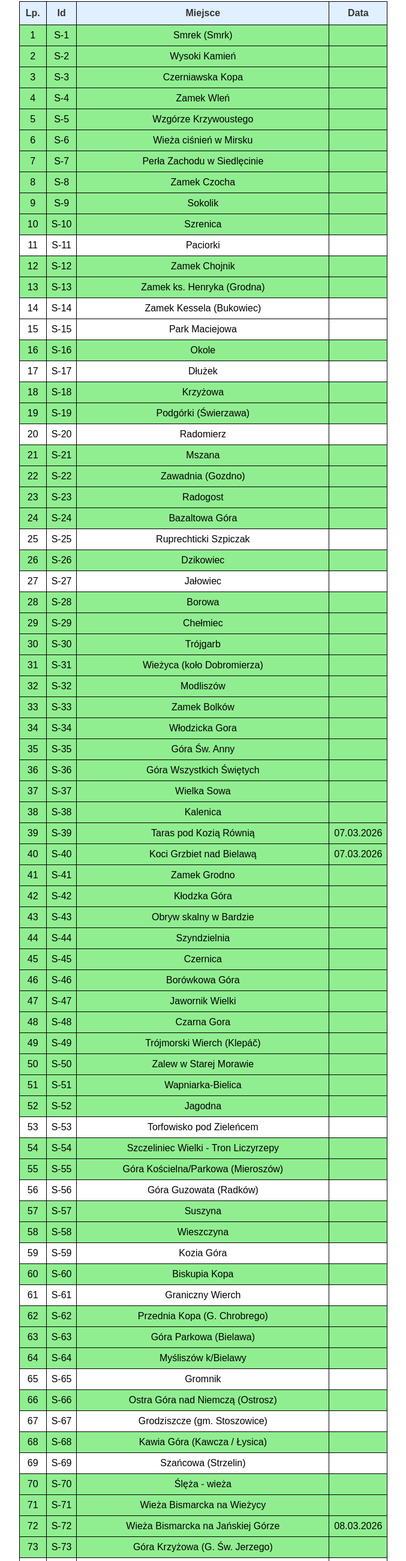
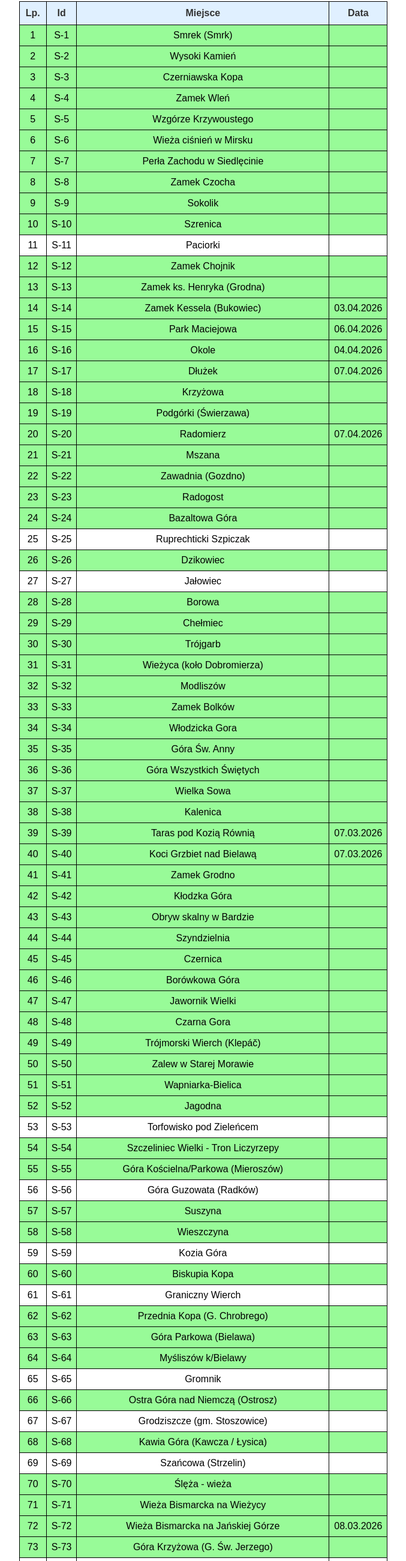
Before and after one commit to Dawid108/ksiazeczki, a plain HTML site: page wiezewidokowegoripogorzysudety.html in a window 1280 px wide. Shown: the part 78-2680 px from the top of the page at 60% size, without its empty margins (301-978 px from the left). Drawn offline with Linux system fonts and the light colour scheme.

Commit message:
Update wiezewidokowegoripogorzysudety.html

```diff
--- a/wiezewidokowegoripogorzysudety.html
+++ b/wiezewidokowegoripogorzysudety.html
@@ -14,131 +14,131 @@
     <div class="table-wrapper">
         <table border="1">
             <tr><th>Lp.</th><th>Id</th><th>Miejsce</th><th>Data</th></tr>
-            <tr style="background-color: #90ee90;"><td></td><td>S-1</td><td>Smrek (Smrk)</td><td></td></tr>
-            <tr style="background-color: #90ee90;"><td></td><td>S-2</td><td>Wysoki Kamień</td><td></td></tr>
-            <tr style="background-color: #90ee90;"><td></td><td>S-3</td><td>Czerniawska Kopa</td><td></td></tr>
-            <tr style="background-color: #90ee90;"><td></td><td>S-4</td><td>Zamek Wleń</td><td></td></tr>
-            <tr style="background-color: #90ee90;"><td></td><td>S-5</td><td>Wzgórze Krzywoustego</td><td></td></tr>
-            <tr style="background-color: #90ee90;"><td></td><td>S-6</td><td>Wieża ciśnień w Mirsku</td><td></td></tr>
-            <tr style="background-color: #90ee90;"><td></td><td>S-7</td><td>Perła Zachodu w Siedlęcinie</td><td></td></tr>
-            <tr style="background-color: #90ee90;"><td></td><td>S-8</td><td>Zamek Czocha</td><td></td></tr>
-            <tr style="background-color: #90ee90;"><td></td><td>S-9</td><td>Sokolik</td><td></td></tr>
-            <tr style="background-color: #90ee90;"><td></td><td>S-10</td><td>Szrenica</td><td></td></tr>
+            <tr style="background-color: palegreen"><td></td><td>S-1</td><td>Smrek (Smrk)</td><td></td></tr>
+            <tr style="background-color: palegreen"><td></td><td>S-2</td><td>Wysoki Kamień</td><td></td></tr>
+            <tr style="background-color: palegreen"><td></td><td>S-3</td><td>Czerniawska Kopa</td><td></td></tr>
+            <tr style="background-color: palegreen"><td></td><td>S-4</td><td>Zamek Wleń</td><td></td></tr>
+            <tr style="background-color: palegreen"><td></td><td>S-5</td><td>Wzgórze Krzywoustego</td><td></td></tr>
+            <tr style="background-color: palegreen"><td></td><td>S-6</td><td>Wieża ciśnień w Mirsku</td><td></td></tr>
+            <tr style="background-color: palegreen"><td></td><td>S-7</td><td>Perła Zachodu w Siedlęcinie</td><td></td></tr>
+            <tr style="background-color: palegreen"><td></td><td>S-8</td><td>Zamek Czocha</td><td></td></tr>
+            <tr style="background-color: palegreen"><td></td><td>S-9</td><td>Sokolik</td><td></td></tr>
+            <tr style="background-color: palegreen"><td></td><td>S-10</td><td>Szrenica</td><td></td></tr>
             <tr><td></td><td>S-11</td><td>Paciorki</td><td></td></tr>
-            <tr style="background-color: #90ee90;"><td></td><td>S-12</td><td>Zamek Chojnik</td><td></td></tr>
-            <tr style="background-color: #90ee90;"><td></td><td>S-13</td><td>Zamek ks. Henryka (Grodna)</td><td></td></tr>
-            <tr><td></td><td>S-14</td><td>Zamek Kessela (Bukowiec)</td><td></td></tr>
-            <tr><td></td><td>S-15</td><td>Park Maciejowa</td><td></td></tr>
-            <tr style="background-color: #90ee90;"><td></td><td>S-16</td><td>Okole</td><td></td></tr>
-            <tr><td></td><td>S-17</td><td>Dłużek</td><td></td></tr>
-            <tr style="background-color: #90ee90;"><td></td><td>S-18</td><td>Krzyżowa</td><td></td></tr>
-            <tr style="background-color: #90ee90;"><td></td><td>S-19</td><td>Podgórki (Świerzawa)</td><td></td></tr>
-            <tr><td></td><td>S-20</td><td>Radomierz</td><td></td></tr>
-            <tr style="background-color: #90ee90;"><td></td><td>S-21</td><td>Mszana</td><td></td></tr>
-            <tr style="background-color: #90ee90;"><td></td><td>S-22</td><td>Zawadnia (Gozdno)</td><td></td></tr>
-            <tr style="background-color: #90ee90;"><td></td><td>S-23</td><td>Radogost</td><td></td></tr>
-            <tr style="background-color: #90ee90;"><td></td><td>S-24</td><td>Bazaltowa Góra</td><td></td></tr>
+            <tr style="background-color: palegreen"><td></td><td>S-12</td><td>Zamek Chojnik</td><td></td></tr>
+            <tr style="background-color: palegreen"><td></td><td>S-13</td><td>Zamek ks. Henryka (Grodna)</td><td></td></tr>
+            <tr style="background-color: palegreen"><td></td><td>S-14</td><td>Zamek Kessela (Bukowiec)</td><td>03.04.2026</td></tr>
+            <tr style="background-color: palegreen"><td></td><td>S-15</td><td>Park Maciejowa</td><td>06.04.2026</td></tr>
+            <tr style="background-color: palegreen"><td></td><td>S-16</td><td>Okole</td><td>04.04.2026</td></tr>
+            <tr style="background-color: palegreen"><td></td><td>S-17</td><td>Dłużek</td><td>07.04.2026</td></tr>
+            <tr style="background-color: palegreen"><td></td><td>S-18</td><td>Krzyżowa</td><td></td></tr>
+            <tr style="background-color: palegreen"><td></td><td>S-19</td><td>Podgórki (Świerzawa)</td><td></td></tr>
+            <tr style="background-color: palegreen"><td></td><td>S-20</td><td>Radomierz</td><td>07.04.2026</td></tr>
+            <tr style="background-color: palegreen"><td></td><td>S-21</td><td>Mszana</td><td></td></tr>
+            <tr style="background-color: palegreen"><td></td><td>S-22</td><td>Zawadnia (Gozdno)</td><td></td></tr>
+            <tr style="background-color: palegreen"><td></td><td>S-23</td><td>Radogost</td><td></td></tr>
+            <tr style="background-color: palegreen"><td></td><td>S-24</td><td>Bazaltowa Góra</td><td></td></tr>
             <tr><td></td><td>S-25</td><td>Ruprechticki Szpiczak</td><td></td></tr>
-            <tr style="background-color: #90ee90;"><td></td><td>S-26</td><td>Dzikowiec</td><td></td></tr>
+            <tr style="background-color: palegreen"><td></td><td>S-26</td><td>Dzikowiec</td><td></td></tr>
             <tr><td></td><td>S-27</td><td>Jałowiec</td><td></td></tr>
-            <tr style="background-color: #90ee90;"><td></td><td>S-28</td><td>Borowa</td><td></td></tr>
-            <tr style="background-color: #90ee90;"><td></td><td>S-29</td><td>Chełmiec</td><td></td></tr>
-            <tr style="background-color: #90ee90;"><td></td><td>S-30</td><td>Trójgarb</td><td></td></tr>
-            <tr style="background-color: #90ee90;"><td></td><td>S-31</td><td>Wieżyca (koło Dobromierza)</td><td></td></tr>
-            <tr style="background-color: #90ee90;"><td></td><td>S-32</td><td>Modliszów</td><td></td></tr>
-            <tr style="background-color: #90ee90;"><td></td><td>S-33</td><td>Zamek Bolków</td><td></td></tr>
-            <tr style="background-color: #90ee90;"><td></td><td>S-34</td><td>Włodzicka Gora</td><td></td></tr>
-            <tr style="background-color: #90ee90;"><td></td><td>S-35</td><td>Góra Św. Anny</td><td></td></tr>
-            <tr style="background-color: #90ee90;"><td></td><td>S-36</td><td>Góra Wszystkich Świętych</td><td></td></tr>
-            <tr style="background-color: #90ee90;"><td></td><td>S-37</td><td>Wielka Sowa</td><td></td></tr>
-            <tr style="background-color: #90ee90;"><td></td><td>S-38</td><td>Kalenica</td><td></td></tr>
-            <tr style="background-color: #90ee90;"><td></td><td>S-39</td><td>Taras pod Kozią Równią</td><td>07.03.2026</td></tr>
-            <tr style="background-color: #90ee90;"><td></td><td>S-40</td><td>Koci Grzbiet nad Bielawą</td><td>07.03.2026</td></tr>
-            <tr style="background-color: #90ee90;"><td></td><td>S-41</td><td>Zamek Grodno</td><td></td></tr>
-            <tr style="background-color: #90ee90;"><td></td><td>S-42</td><td>Kłodzka Góra</td><td></td></tr>
-            <tr style="background-color: #90ee90;"><td></td><td>S-43</td><td>Obryw skalny w Bardzie</td><td></td></tr>
-            <tr style="background-color: #90ee90;"><td></td><td>S-44</td><td>Szyndzielnia</td><td></td></tr>
-            <tr style="background-color: #90ee90;"><td></td><td>S-45</td><td>Czernica</td><td></td></tr>
-            <tr style="background-color: #90ee90;"><td></td><td>S-46</td><td>Borówkowa Góra</td><td></td></tr>
-            <tr style="background-color: #90ee90;"><td></td><td>S-47</td><td>Jawornik Wielki</td><td></td></tr>
-            <tr style="background-color: #90ee90;"><td></td><td>S-48</td><td>Czarna Gora</td><td></td></tr>
-            <tr style="background-color: #90ee90;"><td></td><td>S-49</td><td>Trójmorski Wierch (Klepáč)</td><td></td></tr>
-            <tr style="background-color: #90ee90;"><td></td><td>S-50</td><td>Zalew w Starej Morawie</td><td></td></tr>
-            <tr style="background-color: #90ee90;"><td></td><td>S-51</td><td>Wapniarka-Bielica</td><td></td></tr>
-            <tr style="background-color: #90ee90;"><td></td><td>S-52</td><td>Jagodna</td><td></td></tr>
+            <tr style="background-color: palegreen"><td></td><td>S-28</td><td>Borowa</td><td></td></tr>
+            <tr style="background-color: palegreen"><td></td><td>S-29</td><td>Chełmiec</td><td></td></tr>
+            <tr style="background-color: palegreen"><td></td><td>S-30</td><td>Trójgarb</td><td></td></tr>
+            <tr style="background-color: palegreen"><td></td><td>S-31</td><td>Wieżyca (koło Dobromierza)</td><td></td></tr>
+            <tr style="background-color: palegreen"><td></td><td>S-32</td><td>Modliszów</td><td></td></tr>
+            <tr style="background-color: palegreen"><td></td><td>S-33</td><td>Zamek Bolków</td><td></td></tr>
+            <tr style="background-color: palegreen"><td></td><td>S-34</td><td>Włodzicka Gora</td><td></td></tr>
+            <tr style="background-color: palegreen"><td></td><td>S-35</td><td>Góra Św. Anny</td><td></td></tr>
+            <tr style="background-color: palegreen"><td></td><td>S-36</td><td>Góra Wszystkich Świętych</td><td></td></tr>
+            <tr style="background-color: palegreen"><td></td><td>S-37</td><td>Wielka Sowa</td><td></td></tr>
+            <tr style="background-color: palegreen"><td></td><td>S-38</td><td>Kalenica</td><td></td></tr>
+            <tr style="background-color: palegreen"><td></td><td>S-39</td><td>Taras pod Kozią Równią</td><td>07.03.2026</td></tr>
+            <tr style="background-color: palegreen"><td></td><td>S-40</td><td>Koci Grzbiet nad Bielawą</td><td>07.03.2026</td></tr>
+            <tr style="background-color: palegreen"><td></td><td>S-41</td><td>Zamek Grodno</td><td></td></tr>
+            <tr style="background-color: palegreen"><td></td><td>S-42</td><td>Kłodzka Góra</td><td></td></tr>
+            <tr style="background-color: palegreen"><td></td><td>S-43</td><td>Obryw skalny w Bardzie</td><td></td></tr>
+            <tr style="background-color: palegreen"><td></td><td>S-44</td><td>Szyndzielnia</td><td></td></tr>
+            <tr style="background-color: palegreen"><td></td><td>S-45</td><td>Czernica</td><td></td></tr>
+            <tr style="background-color: palegreen"><td></td><td>S-46</td><td>Borówkowa Góra</td><td></td></tr>
+            <tr style="background-color: palegreen"><td></td><td>S-47</td><td>Jawornik Wielki</td><td></td></tr>
+            <tr style="background-color: palegreen"><td></td><td>S-48</td><td>Czarna Gora</td><td></td></tr>
+            <tr style="background-color: palegreen"><td></td><td>S-49</td><td>Trójmorski Wierch (Klepáč)</td><td></td></tr>
+            <tr style="background-color: palegreen"><td></td><td>S-50</td><td>Zalew w Starej Morawie</td><td></td></tr>
+            <tr style="background-color: palegreen"><td></td><td>S-51</td><td>Wapniarka-Bielica</td><td></td></tr>
+            <tr style="background-color: palegreen"><td></td><td>S-52</td><td>Jagodna</td><td></td></tr>
             <tr><td></td><td>S-53</td><td>Torfowisko pod Zieleńcem</td><td></td></tr>
-            <tr style="background-color: #90ee90;"><td></td><td>S-54</td><td>Szczeliniec Wielki - Tron Liczyrzepy</td><td></td></tr>
-            <tr style="background-color: #90ee90;"><td></td><td>S-55</td><td>Góra Kościelna/Parkowa (Mieroszów)</td><td></td></tr>
+            <tr style="background-color: palegreen"><td></td><td>S-54</td><td>Szczeliniec Wielki - Tron Liczyrzepy</td><td></td></tr>
+            <tr style="background-color: palegreen"><td></td><td>S-55</td><td>Góra Kościelna/Parkowa (Mieroszów)</td><td></td></tr>
             <tr><td></td><td>S-56</td><td>Góra Guzowata (Radków)</td><td></td></tr>
-            <tr style="background-color: #90ee90;"><td></td><td>S-57</td><td>Suszyna</td><td></td></tr>
-            <tr style="background-color: #90ee90;"><td></td><td>S-58</td><td>Wieszczyna</td><td></td></tr>
+            <tr style="background-color: palegreen"><td></td><td>S-57</td><td>Suszyna</td><td></td></tr>
+            <tr style="background-color: palegreen"><td></td><td>S-58</td><td>Wieszczyna</td><td></td></tr>
             <tr><td></td><td>S-59</td><td>Kozia Góra</td><td></td></tr>
-            <tr style="background-color: #90ee90;"><td></td><td>S-60</td><td>Biskupia Kopa</td><td></td></tr>
+            <tr style="background-color: palegreen"><td></td><td>S-60</td><td>Biskupia Kopa</td><td></td></tr>
             <tr><td></td><td>S-61</td><td>Graniczny Wierch</td><td></td></tr>
-            <tr style="background-color: #90ee90;"><td></td><td>S-62</td><td>Przednia Kopa (G. Chrobrego)</td><td></td></tr>
-            <tr style="background-color: #90ee90;"><td></td><td>S-63</td><td>Góra Parkowa (Bielawa)</td><td></td></tr>
-            <tr style="background-color: #90ee90;"><td></td><td>S-64</td><td>Myśliszów k/Bielawy</td><td></td></tr>
+            <tr style="background-color: palegreen"><td></td><td>S-62</td><td>Przednia Kopa (G. Chrobrego)</td><td></td></tr>
+            <tr style="background-color: palegreen"><td></td><td>S-63</td><td>Góra Parkowa (Bielawa)</td><td></td></tr>
+            <tr style="background-color: palegreen"><td></td><td>S-64</td><td>Myśliszów k/Bielawy</td><td></td></tr>
             <tr><td></td><td>S-65</td><td>Gromnik</td><td></td></tr>
-            <tr style="background-color: #90ee90;"><td></td><td>S-66</td><td>Ostra Góra nad Niemczą (Ostrosz)</td><td></td></tr>
+            <tr style="background-color: palegreen"><td></td><td>S-66</td><td>Ostra Góra nad Niemczą (Ostrosz)</td><td></td></tr>
             <tr><td></td><td>S-67</td><td>Grodziszcze (gm. Stoszowice)</td><td></td></tr>
-            <tr style="background-color: #90ee90;"><td></td><td>S-68</td><td>Kawia Góra (Kawcza / Łysica)</td><td></td></tr>
+            <tr style="background-color: palegreen"><td></td><td>S-68</td><td>Kawia Góra (Kawcza / Łysica)</td><td></td></tr>
             <tr><td></td><td>S-69</td><td>Szańcowa (Strzelin)</td><td></td></tr>
-            <tr style="background-color: #90ee90;"><td></td><td>S-70</td><td>Ślęża - wieża</td><td></td></tr>
-            <tr style="background-color: #90ee90;"><td></td><td>S-71</td><td>Wieża Bismarcka na Wieżycy</td><td></td></tr>
-            <tr style="background-color: #90ee90;"><td></td><td>S-72</td><td>Wieża Bismarcka na Jańskiej Górze</td><td>08.03.2026</td></tr>
-            <tr style="background-color: #90ee90;"><td></td><td>S-73</td><td>Góra Krzyżowa (G. Św. Jerzego)</td><td></td></tr>
+            <tr style="background-color: palegreen"><td></td><td>S-70</td><td>Ślęża - wieża</td><td></td></tr>
+            <tr style="background-color: palegreen"><td></td><td>S-71</td><td>Wieża Bismarcka na Wieżycy</td><td></td></tr>
+            <tr style="background-color: palegreen"><td></td><td>S-72</td><td>Wieża Bismarcka na Jańskiej Górze</td><td>08.03.2026</td></tr>
+            <tr style="background-color: palegreen"><td></td><td>S-73</td><td>Góra Krzyżowa (G. Św. Jerzego)</td><td></td></tr>
             <tr><td></td><td>S-74</td><td>Winna Góra (Mściwojów)</td><td></td></tr>
-            <tr style="background-color: #90ee90;"><td></td><td>T-1</td><td>Wieża kościelna w Bielawie</td><td></td></tr>
-            <tr style="background-color: #90ee90;"><td></td><td>T-2</td><td>Twierdza Srebrna Góra</td><td></td></tr>
-            <tr><td></td><td>T-3</td><td>Sołtysia Góra (Cieplice)</td><td></td></tr>
-            <tr style="background-color: #90ee90;"><td></td><td>T-4</td><td>Grodziszcze k/Ścinawki</td><td></td></tr>
-            <tr style="background-color: #90ee90;"><td></td><td>T-5</td><td>Błędne Skały - parking</td><td></td></tr>
+            <tr style="background-color: palegreen"><td></td><td>T-1</td><td>Wieża kościelna w Bielawie</td><td></td></tr>
+            <tr style="background-color: palegreen"><td></td><td>T-2</td><td>Twierdza Srebrna Góra</td><td></td></tr>
+            <tr style="background-color: palegreen"><td></td><td>T-3</td><td>Sołtysia Góra (Cieplice)</td><td>06.04.2026</td></tr>
+            <tr style="background-color: palegreen"><td></td><td>T-4</td><td>Grodziszcze k/Ścinawki</td><td></td></tr>
+            <tr style="background-color: palegreen"><td></td><td>T-5</td><td>Błędne Skały - parking</td><td></td></tr>
             <tr><td></td><td>T-6</td><td>Grzybowiec</td><td></td></tr>
             <tr><td></td><td>T-7</td><td>Tatarski Okop</td><td></td></tr>
             <tr><td></td><td>T-8</td><td>Pod Strażnicą</td><td></td></tr>
             <tr><td></td><td>T-9</td><td>Opactwo w Krzeszowie</td><td></td></tr>
-            <tr style="background-color: #90ee90;"><td></td><td>T-10</td><td>Pod Dłużyną</td><td></td></tr>
-            <tr style="background-color: #90ee90;"><td></td><td>T-11</td><td>Złoty Widok w Szklarskiej Porębie</td><td></td></tr>
-            <tr style="background-color: #90ee90;"><td></td><td>T-12</td><td>Orle Skały na Szczytniku</td><td></td></tr>
-            <tr style="background-color: #90ee90;"><td></td><td>T-13</td><td>Krzywa Wieża w Ząbkowicach Śl.</td><td></td></tr>
-            <tr style="background-color: #90ee90;"><td></td><td>T-14</td><td>Wieża ratuszowa w Świdnicy</td><td></td></tr>
-            <tr style="background-color: #90ee90;"><td></td><td>T-15</td><td>Baszta Kłodzka w Bystrzycy</td><td></td></tr>
-            <tr style="background-color: #90ee90;"><td></td><td>T-16</td><td>Twierdza Kłodzka</td><td></td></tr>
-            <tr><td></td><td>T-17</td><td>Skocznia Orlinek w Karpaczu</td><td></td></tr>
-            <tr style="background-color: #90ee90;"><td></td><td>T-18</td><td>Wieża Bramy Górnej w Głuchołazach</td><td></td></tr>
+            <tr style="background-color: palegreen"><td></td><td>T-10</td><td>Pod Dłużyną</td><td></td></tr>
+            <tr style="background-color: palegreen"><td></td><td>T-11</td><td>Złoty Widok w Szklarskiej Porębie</td><td></td></tr>
+            <tr style="background-color: palegreen"><td></td><td>T-12</td><td>Orle Skały na Szczytniku</td><td></td></tr>
+            <tr style="background-color: palegreen"><td></td><td>T-13</td><td>Krzywa Wieża w Ząbkowicach Śl.</td><td></td></tr>
+            <tr style="background-color: palegreen"><td></td><td>T-14</td><td>Wieża ratuszowa w Świdnicy</td><td></td></tr>
+            <tr style="background-color: palegreen"><td></td><td>T-15</td><td>Baszta Kłodzka w Bystrzycy</td><td></td></tr>
+            <tr style="background-color: palegreen"><td></td><td>T-16</td><td>Twierdza Kłodzka</td><td></td></tr>
+            <tr style="background-color: palegreen"><td></td><td>T-17</td><td>Skocznia Orlinek w Karpaczu</td><td></td></tr>
+            <tr style="background-color: palegreen"><td></td><td>T-18</td><td>Wieża Bramy Górnej w Głuchołazach</td><td></td></tr>
             <tr><td></td><td>T-19</td><td>Altana Miłości w Kudowie</td><td></td></tr>
-            <tr style="background-color: #90ee90;"><td></td><td>T-20</td><td>Zamek Grodziec</td><td></td></tr>
-            <tr style="background-color: #90ee90;"><td></td><td>T-21</td><td>Wieża zamku w Międzylesiu</td><td></td></tr>
-            <tr style="background-color: #90ee90;"><td></td><td>T-22</td><td>Stara Kopalnia w Wałbrzychu</td><td></td></tr>
+            <tr style="background-color: palegreen"><td></td><td>T-20</td><td>Zamek Grodziec</td><td></td></tr>
+            <tr style="background-color: palegreen"><td></td><td>T-21</td><td>Wieża zamku w Międzylesiu</td><td></td></tr>
+            <tr style="background-color: palegreen"><td></td><td>T-22</td><td>Stara Kopalnia w Wałbrzychu</td><td></td></tr>
             <tr><td></td><td>T-23</td><td>Wieża ratuszowa w Paczkowie</td><td></td></tr>
             <tr><td></td><td>T-24</td><td>Zamek w Otmuchowie</td><td></td></tr>
             <tr><td></td><td>T-25</td><td>Złoty Widok w Michałowicach</td><td></td></tr>
             <tr><td></td><td>T-26</td><td>Wieża Bracka w Lubaniu</td><td></td></tr>
             <tr><td></td><td>T-27</td><td>Szyb Witold w Boguszowie-Gorcach</td><td></td></tr>
-            <tr style="background-color: #90ee90;"><td></td><td>T-28</td><td>Czerniec</td><td></td></tr>
-            <tr style="background-color: #90ee90;"><td></td><td>T-29</td><td>Orlica (Vrchmezí)</td><td></td></tr>
-            <tr><td></td><td>T-30</td><td>Ruiny wapiennika w Wojcieszowie</td><td></td></tr>
+            <tr style="background-color: palegreen"><td></td><td>T-28</td><td>Czerniec</td><td></td></tr>
+            <tr style="background-color: palegreen"><td></td><td>T-29</td><td>Orlica (Vrchmezí)</td><td></td></tr>
+            <tr style="background-color: palegreen"><td></td><td>T-30</td><td>Ruiny wapiennika w Wojcieszowie</td><td>07.04.2026</td></tr>
             <tr><td></td><td>T-31</td><td>Nad Jeziorem Bystrzyckim</td><td></td></tr>
-            <tr style="background-color: #90ee90;"><td></td><td>T-32</td><td>Pod Srebrną Kopą</td><td></td></tr>
-            <tr style="background-color: #90ee90;"><td></td><td>T-33</td><td>Wieża Anny w Szczawnie-Zdroju</td><td></td></tr>
-            <tr style="background-color: #90ee90;"><td></td><td>T-34</td><td>Wieża w Ciechanowicach</td><td></td></tr>
-            <tr style="background-color: #90ee90;"><td></td><td>T-35</td><td>Tężnia solankowa w Głuchołazach</td><td></td></tr>
-            <tr style="background-color: #90ee90;"><td></td><td>T-36</td><td>Zbójeckie Skały</td><td></td></tr>
+            <tr style="background-color: palegreen"><td></td><td>T-32</td><td>Pod Srebrną Kopą</td><td></td></tr>
+            <tr style="background-color: palegreen"><td></td><td>T-33</td><td>Wieża Anny w Szczawnie-Zdroju</td><td></td></tr>
+            <tr style="background-color: palegreen"><td></td><td>T-34</td><td>Wieża w Ciechanowicach</td><td></td></tr>
+            <tr style="background-color: palegreen"><td></td><td>T-35</td><td>Tężnia solankowa w Głuchołazach</td><td></td></tr>
+            <tr style="background-color: palegreen"><td></td><td>T-36</td><td>Zbójeckie Skały</td><td></td></tr>
             <tr><td></td><td>T-37</td><td>Mościsko</td><td></td></tr>
-            <tr style="background-color: #90ee90;"><td></td><td>T-38</td><td>Sky Walk w Świeradowie Zdroju</td><td></td></tr>
+            <tr style="background-color: palegreen"><td></td><td>T-38</td><td>Sky Walk w Świeradowie Zdroju</td><td></td></tr>
             <tr><td></td><td>T-39</td><td>Wieża kościoła w Głuszycy Górnej</td><td></td></tr>
-            <tr style="background-color: #90ee90;"><td></td><td>T-40</td><td>Baszta Kowalska w Złotoryi</td><td></td></tr>
+            <tr style="background-color: palegreen"><td></td><td>T-40</td><td>Baszta Kowalska w Złotoryi</td><td></td></tr>
             <tr><td></td><td>T-41</td><td>Wiatrak w Pstrążnej</td><td></td></tr>
-            <tr style="background-color: #90ee90;"><td></td><td>T-42</td><td>Skała Karczmarz</td><td></td></tr>
-            <tr style="background-color: #90ee90;"><td></td><td>T-43</td><td>Młynica</td><td></td></tr>
-            <tr><td></td><td>T-44</td><td>Baszta Zamkowa w Jeleniej Górze</td><td></td></tr>
+            <tr style="background-color: palegreen"><td></td><td>T-42</td><td>Skała Karczmarz</td><td></td></tr>
+            <tr style="background-color: palegreen"><td></td><td>T-43</td><td>Młynica</td><td></td></tr>
+            <tr style="background-color: palegreen"><td></td><td>T-44</td><td>Baszta Zamkowa w Jeleniej Górze</td><td>05.04.2026</td></tr>
             <tr><td></td><td>T-45</td><td>Brama Wrocławska w Paczkowie</td><td></td></tr>
-            <tr style="background-color: #90ee90;"><td></td><td>T-46</td><td>Wieża ratuszowa w Dzierżoniowie</td><td></td></tr>
-            <tr style="background-color: #90ee90;"><td></td><td>T-47</td><td>Wzgórze Giedymina</td><td></td></tr>
-            <tr style="background-color: #90ee90;"><td></td><td>T-48</td><td>Trojak</td><td></td></tr>
-            <tr style="background-color: #90ee90;"><td></td><td>T-49</td><td>Śnieżnik</td><td></td></tr>
-            <tr style="background-color: #90ee90;"><td></td><td>T-50</td><td>Gomólnik Mały</td><td></td></tr>
-            <tr style="background-color: #90ee90;"><td></td><td>T-51</td><td>Wieża w parku Jana III Sobieskiego w Wałbrzychu</td><td></td></tr>
+            <tr style="background-color: palegreen"><td></td><td>T-46</td><td>Wieża ratuszowa w Dzierżoniowie</td><td></td></tr>
+            <tr style="background-color: palegreen"><td></td><td>T-47</td><td>Wzgórze Giedymina</td><td></td></tr>
+            <tr style="background-color: palegreen"><td></td><td>T-48</td><td>Trojak</td><td></td></tr>
+            <tr style="background-color: palegreen"><td></td><td>T-49</td><td>Śnieżnik</td><td></td></tr>
+            <tr style="background-color: palegreen"><td></td><td>T-50</td><td>Gomólnik Mały</td><td></td></tr>
+            <tr style="background-color: palegreen"><td></td><td>T-51</td><td>Wieża w parku Jana III Sobieskiego w Wałbrzychu</td><td></td></tr>
             <tr><td></td><td>T-52</td><td>Wieża dawnego kościoła ewangelickiego w Złotym Stoku</td><td></td></tr>
         </table>
     </div>
```
